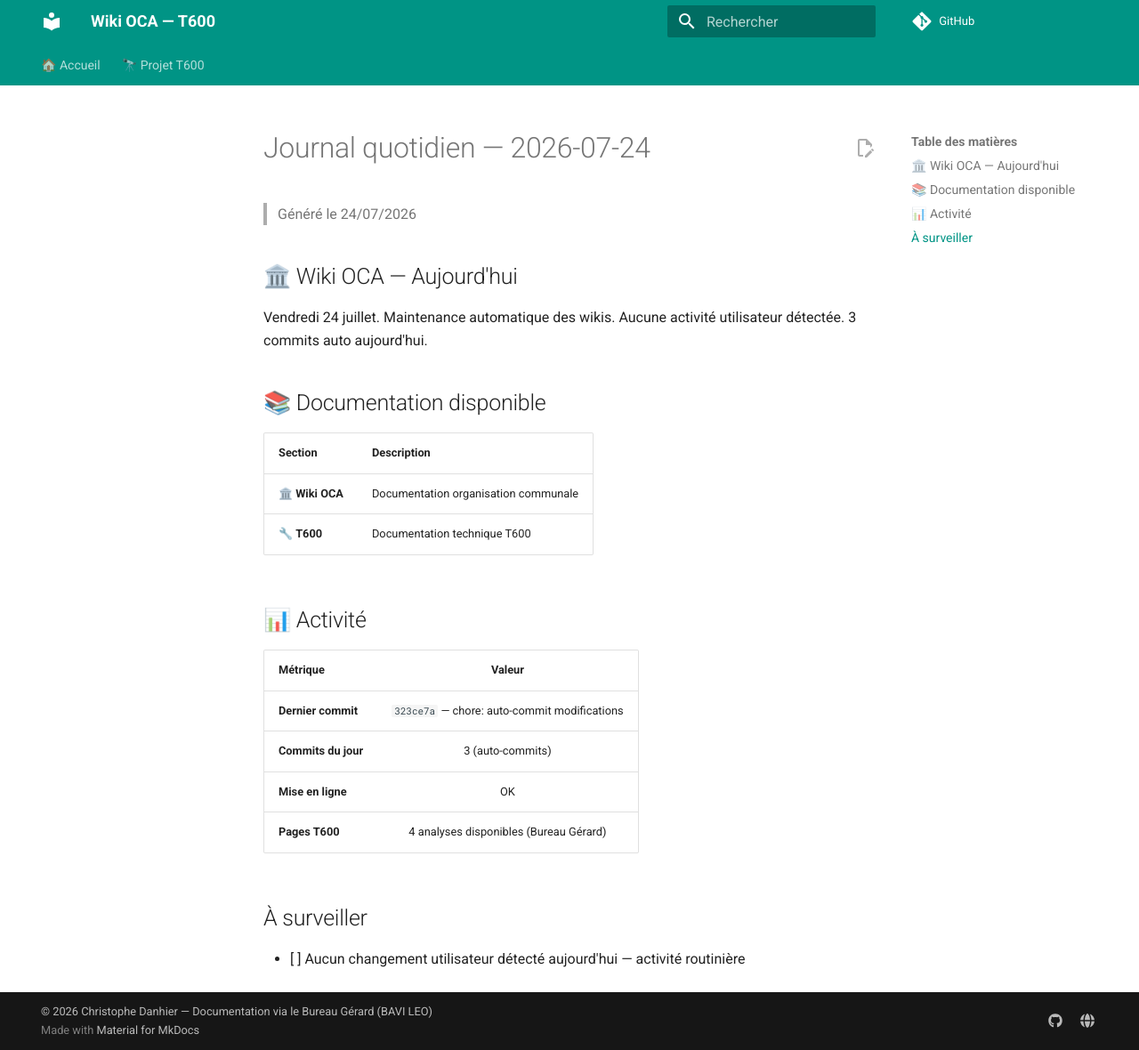
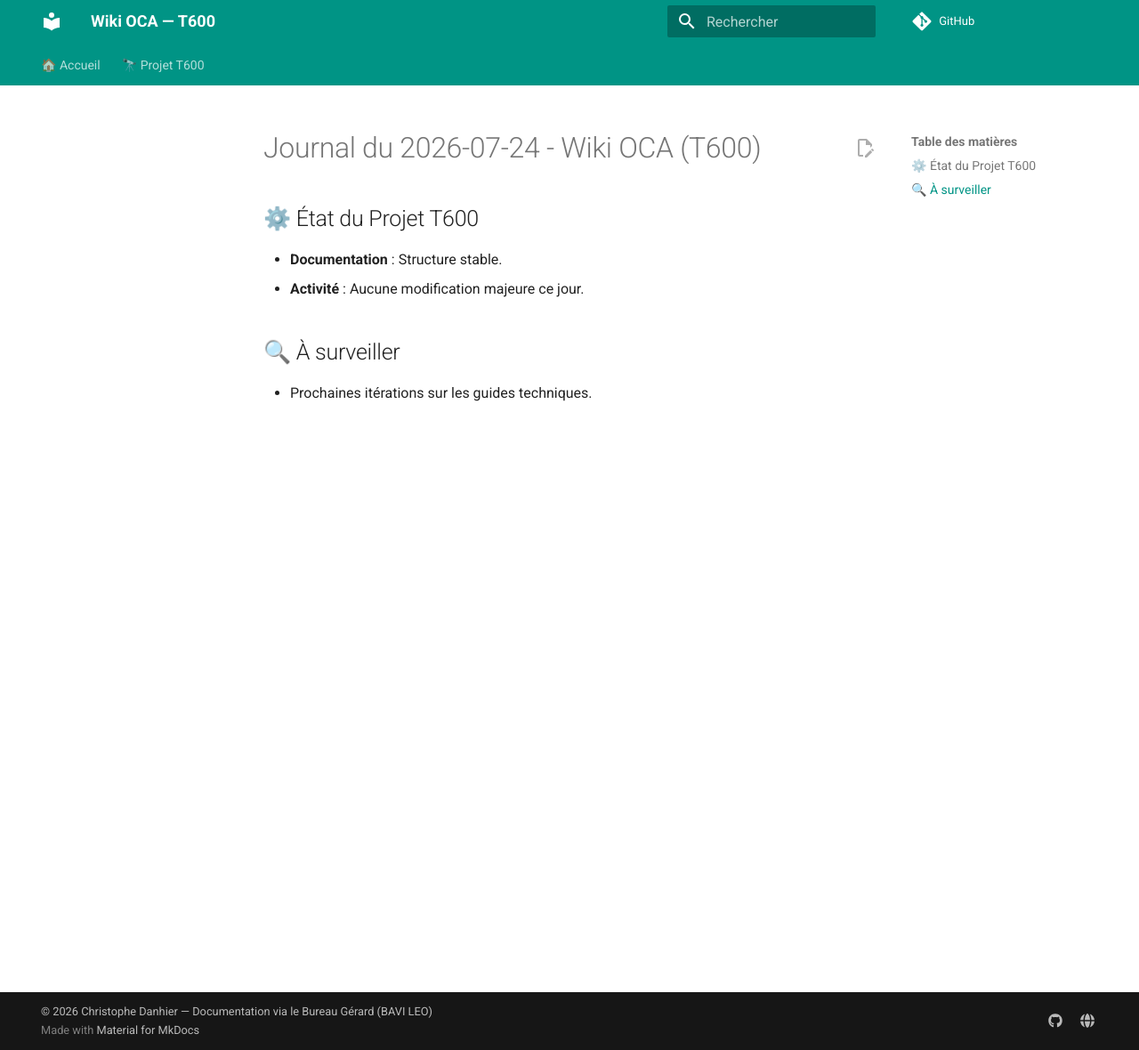
Before and after one commit to christophedanhier-hash/wiki-oca, an MkDocs documentation site: the page built from docs/journal-2026-07-24.md, in a window 1280 px wide and 1180 px high. Shown: the whole window at 89% size. Built offline with MkDocs 1.6.1 and Material for MkDocs 9.7.7, drawn with Linux system fonts in a browser that asks for light colours; comment, search, counter and statistics services are not loaded.

Commit message:
chore: auto-commit modifications

```diff
--- a/docs/journal-2026-07-24.md
+++ b/docs/journal-2026-07-24.md
@@ -1,27 +1,8 @@
-# Journal quotidien — 2026-07-24
+# Journal du 2026-07-24 - Wiki OCA (T600)
 
-> Généré le 24/07/2026
+## ⚙️ État du Projet T600
+- **Documentation** : Structure stable.
+- **Activité** : Aucune modification majeure ce jour.
 
-## 🏛️ Wiki OCA — Aujourd'hui
-
-Vendredi 24 juillet. Maintenance automatique des wikis. Aucune activité utilisateur détectée. 3 commits auto aujourd'hui.
-
-## 📚 Documentation disponible
-
-| Section | Description |
-|---------|-------------|
-| 🏛️ **Wiki OCA** | Documentation organisation communale |
-| 🔧 **T600** | Documentation technique T600 |
-
-## 📊 Activité
-
-| Métrique | Valeur |
-|----------|:------:|
-| **Dernier commit** | `323ce7a` — chore: auto-commit modifications |
-| **Commits du jour** | 3 (auto-commits) |
-| **Mise en ligne** | OK |
-| **Pages T600** | 4 analyses disponibles (Bureau Gérard) |
-
-## À surveiller
-
-- [ ] Aucun changement utilisateur détecté aujourd'hui — activité routinière
+## 🔍 À surveiller
+- Prochaines itérations sur les guides techniques.
```
Also changed, not shown: docs/index.md (+1 -1 lines).
